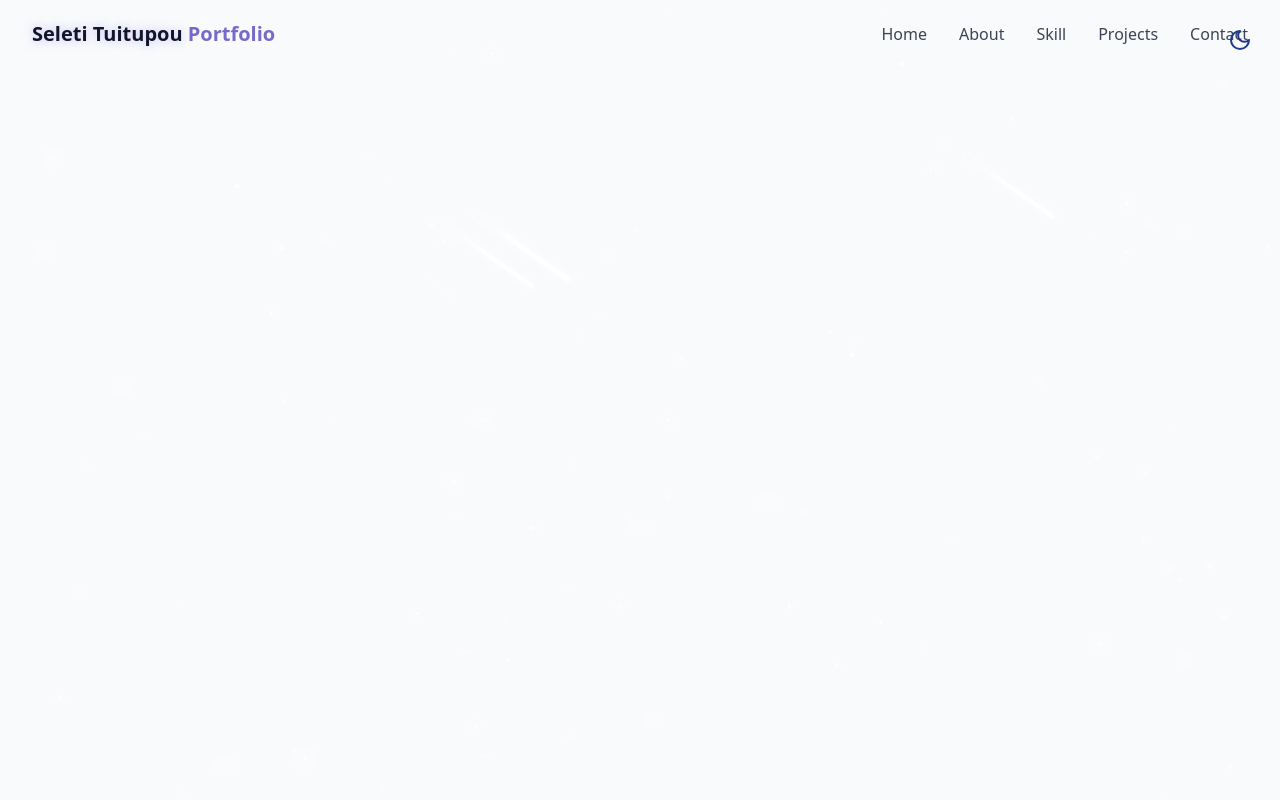
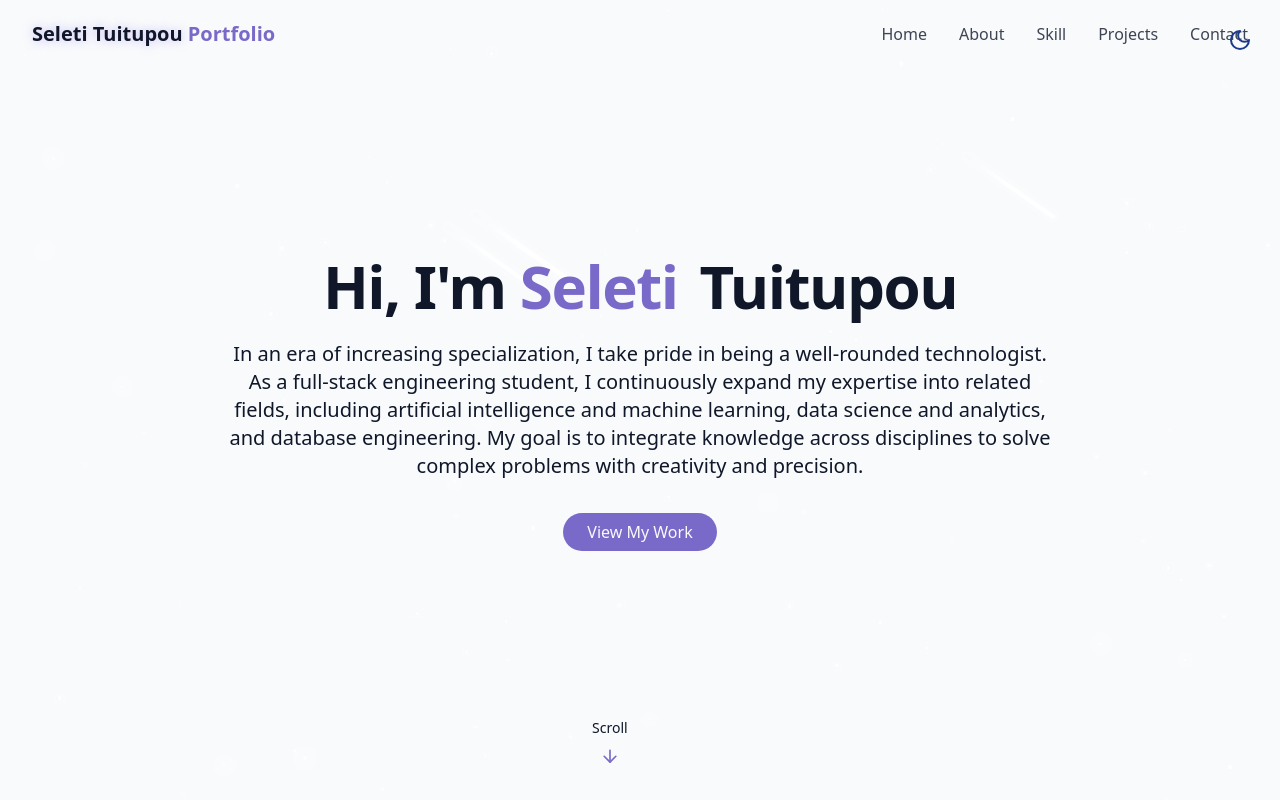
Before and after one commit to Tuitupou/seleti_portfolio, a React (Vite) app: page / in a window 1280 px wide. Built offline with nearby package versions, Linux system fonts and the light colour scheme.

Commit message:
Added Hero Section

```diff
--- /dev/null
+++ b/src/components/HeroSection.jsx
@@ -0,0 +1,41 @@
+import { ArrowDown } from "lucide-react";
+
+export const HeroSection = () => {
+    return (
+        <section
+            id="hero"
+            className="relative min-h-screen flex flex-col items-center justify-center px-4"
+        >
+            <div className="container max-w-4xl mx-auto text-center z-10">
+                <div className="space-y-6">
+                    <h1 className="text-4xl md:text-6xl font-bold tracking-tight">
+                        <span className="opacity-0 animate-fade-in">Hi, I'm</span>
+                        <span className="text-primary opacity-0 animate-fade-in-delay-1">
+                            {" "}
+                            Seleti
+                        </span>
+                        <span className="text-gradient ml-2 opacity-0 animate-fade-in-delay-2">
+                            {" "}
+                            Tuitupou
+                        </span>
+                    </h1>
+
+                    <p className="text-lg md:text-xl text-muted-foreground max-2-2xl mx-auto opacity-0 animate-fade-in-delay-3">
+                        In an era of increasing specialization, I take pride in being a well-rounded technologist. As a full-stack engineering student, I continuously expand my expertise into related fields, including artificial intelligence and machine learning, data science and analytics, and database engineering. My goal is to integrate knowledge across disciplines to solve complex problems with creativity and precision.
+                    </p>
+
+                    <div className="pt-4 opacity-0 animate-fade-in-delay-4">
+                        <a href="#projects" className="cosmic-button">
+                            View My Work
+                        </a>
+                    </div>
+                </div>
+            </div>
+
+            <div className="absolute bottom-8 left-1/2 transform -translate-x-12 flex flex-col items-center animate-bounce">
+                <span className="text-sm text-muted-foreground mb-2">Scroll</span>
+                <ArrowDown className="h-5 w-5 text-primary" />
+            </div>
+        </section>
+    );
+};
--- a/src/pages/Home.jsx
+++ b/src/pages/Home.jsx
@@ -1,6 +1,7 @@
 import { ThemeToggle } from "../components/ThemeToggle";
 import { StarBackground } from "../components/StarBackgound";
 import { Navbar } from "../components/Navbar";
+import { HeroSection } from "../components/HeroSection";
 
 export const Home = () => {
     return (
@@ -15,6 +16,9 @@
             <Navbar />
 
             {/* Main Content*/ }
+            <main>
+                <HeroSection />
+            </main>
 
             {/* Footer */}
         </div>
```
